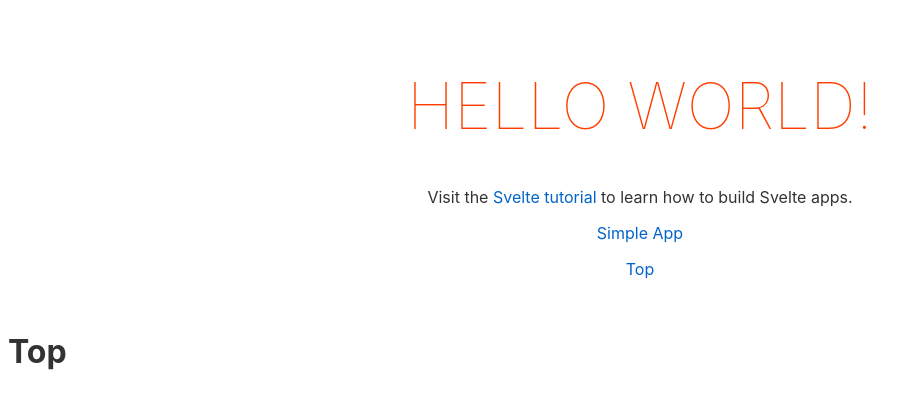
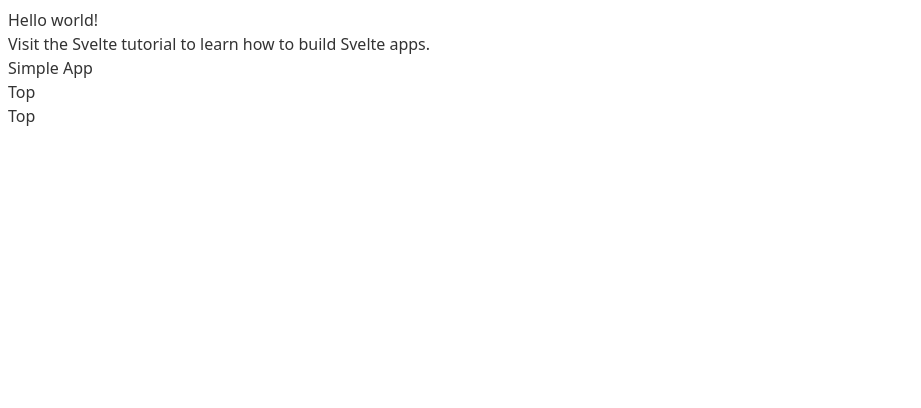
Before and after one commit to miily8310s/svelte-tutorial-apps, a Svelte app: page / in a window 1280 px wide. Shown: the top 408 px of the page, without its empty margins (0-921 px from the left). Built offline with nearby package versions, Linux system fonts and the light colour scheme.

Commit message:
add tailwindcss

```diff
--- a/package.json
+++ b/package.json
@@ -25,9 +25,12 @@
     "typescript": "^4.0.0"
   },
   "dependencies": {
+    "autoprefixer": "^9",
+    "postcss": "^7",
     "prettier": "^2.2.1",
     "prettier-plugin-svelte": "^2.2.0",
     "sirv-cli": "^1.0.0",
-    "svelte-spa-router": "^3.1.0"
+    "svelte-spa-router": "^3.1.0",
+    "tailwindcss": "npm:@tailwindcss/postcss7-compat"
   }
 }
--- a/rollup.config.js
+++ b/rollup.config.js
@@ -19,14 +19,18 @@
   return {
     writeBundle() {
       if (server) return;
-			server = require('child_process').spawn('npm', ['run', 'start', '--', '--dev'], {
+      server = require('child_process').spawn(
+        'npm',
+        ['run', 'start', '--', '--dev'],
+        {
           stdio: ['ignore', 'inherit', 'inherit'],
-				shell: true
-			});
+          shell: true,
+        },
+      );
 
       process.on('SIGTERM', toExit);
       process.on('exit', toExit);
-		}
+    },
   };
 }
 
@@ -36,15 +40,20 @@
     sourcemap: true,
     format: 'iife',
     name: 'app',
-		file: 'public/build/bundle.js'
+    file: 'public/build/bundle.js',
   },
   plugins: [
     svelte({
-			preprocess: sveltePreprocess({ sourceMap: !production }),
+      preprocess: sveltePreprocess({
+        sourceMap: !production,
+        postcss: {
+          plugins: [require('tailwindcss'), require('autoprefixer')],
+        },
+      }),
       compilerOptions: {
         // enable run-time checks when not in production
-				dev: !production
-			}
+        dev: !production,
+      },
     }),
     // we'll extract any component CSS out into
     // a separate file - better for performance
@@ -57,12 +66,12 @@
     // https://github.com/rollup/plugins/tree/master/packages/commonjs
     resolve({
       browser: true,
-			dedupe: ['svelte']
+      dedupe: ['svelte'],
     }),
     commonjs(),
     typescript({
       sourceMap: !production,
-			inlineSources: !production
+      inlineSources: !production,
     }),
 
     // In dev mode, call `npm run start` once
@@ -75,9 +84,9 @@
 
     // If we're building for production (npm run build
     // instead of npm run dev), minify
-		production && terser()
+    production && terser(),
   ],
   watch: {
-		clearScreen: false
-	}
+    clearScreen: false,
+  },
 };
--- a/src/App.svelte
+++ b/src/App.svelte
@@ -11,30 +11,14 @@
     Visit the <a href="https://svelte.dev/tutorial">Svelte tutorial</a> to learn
     how to build Svelte apps.
   </p>
-  <p><a href="#/simple">Simple App</a></p>
-  <p><a href="#/">Top</a></p>
+  <p class=""><a href="#/simple">Simple App</a></p>
+  <p><a href="/">Top</a></p>
 </main>
 
 <Router {routes} />
 
-<style>
-  main {
-    text-align: center;
-    padding: 1em;
-    max-width: 240px;
-    margin: 0 auto;
-  }
-
-  h1 {
-    color: #ff3e00;
-    text-transform: uppercase;
-    font-size: 4em;
-    font-weight: 100;
-  }
-
-  @media (min-width: 640px) {
-    main {
-      max-width: none;
-    }
-  }
+<style global lang="postcss">
+  @tailwind base;
+  @tailwind components;
+  @tailwind utilities;
 </style>
--- /dev/null
+++ b/tailwind.config.js
@@ -0,0 +1,15 @@
+module.exports = {
+  purge: [],
+  darkMode: false, // or 'media' or 'class'
+  theme: {
+    extend: {},
+  },
+  variants: {
+    extend: {},
+  },
+  plugins: [],
+  future: {
+    purgeLayersByDefault: true,
+    removeDeprecatedGapUtilities: true,
+  },
+};
```
Also changed, not shown: public/global.css (+10 -5 lines), 1 other file (tests, documents, lock files or other folders). Lines whose indentation alone changed are shown as unchanged.
